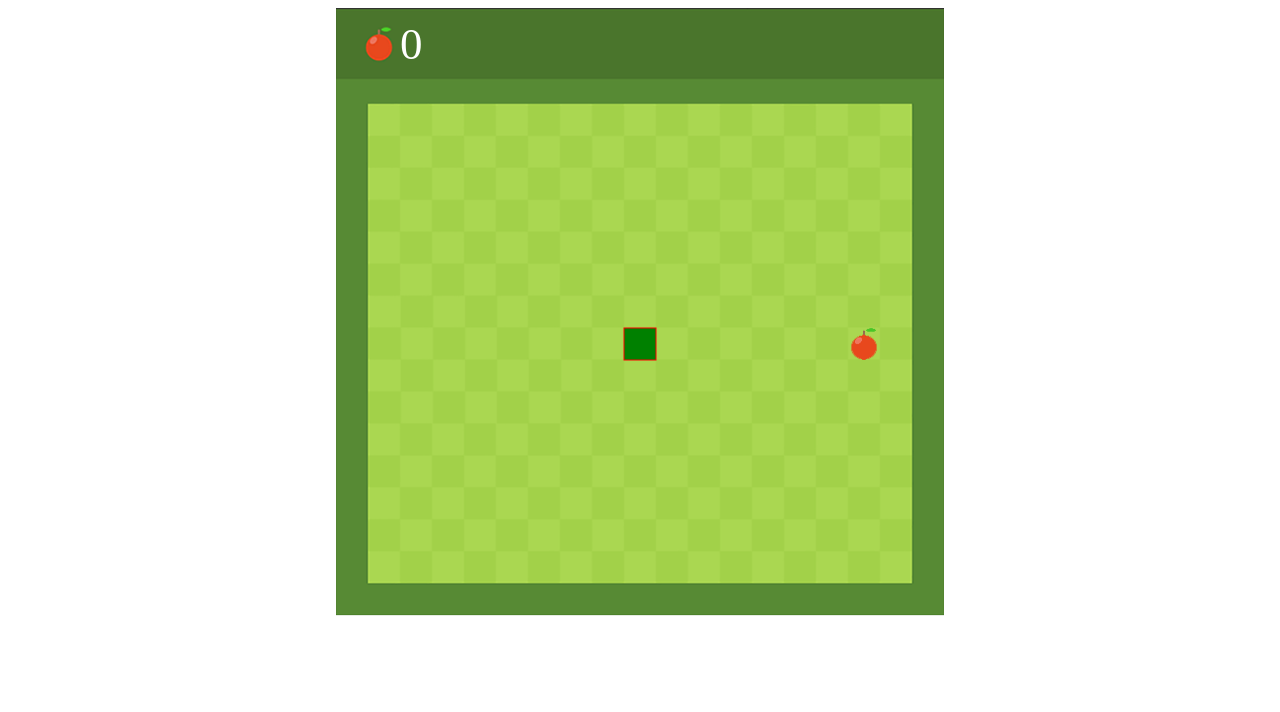
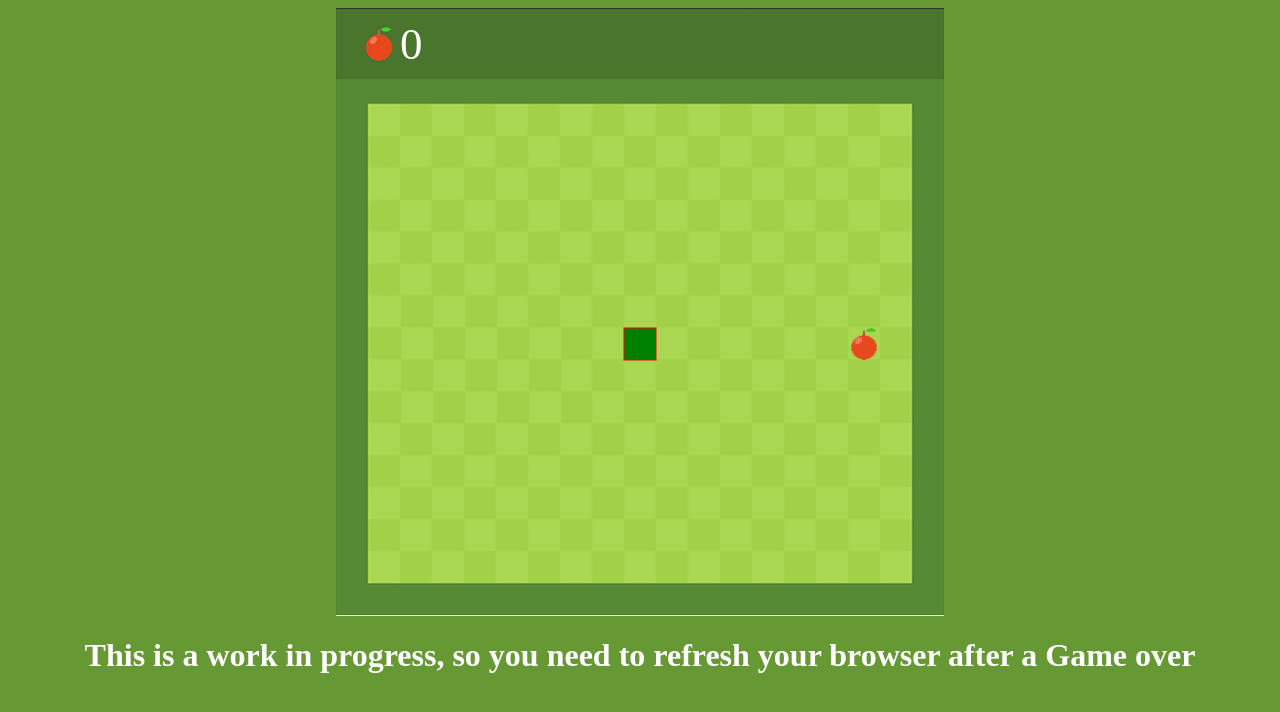
Before and after one commit to hacktivist123/SnakeGame, a plain HTML site: page index.html in a window 1280 px wide. Drawn offline with Linux system fonts and the light colour scheme.

Commit message:
added a new background color

```diff
--- a/index.html
+++ b/index.html
@@ -1,13 +1,22 @@
 <html>
+
 <head>
     <title>Snake Game</title>
     <style>
-            canvas{
+        canvas {
             display: block;
             margin: 0 auto;
         }
     </style>
 </head>
 <canvas id="snake" width="608" height="608"></canvas>
+
+<body style="background-color: #669933 ">
+    <h1 style="border-block: 10px; color: white; text-align: center;">This is a work in progress, so you need to refresh
+        your browser
+        after a Game over
+    </h1>
+</body>
 <script src="snake.js"></script>
+
 </html>
```
Lines whose indentation alone changed are shown as unchanged.
